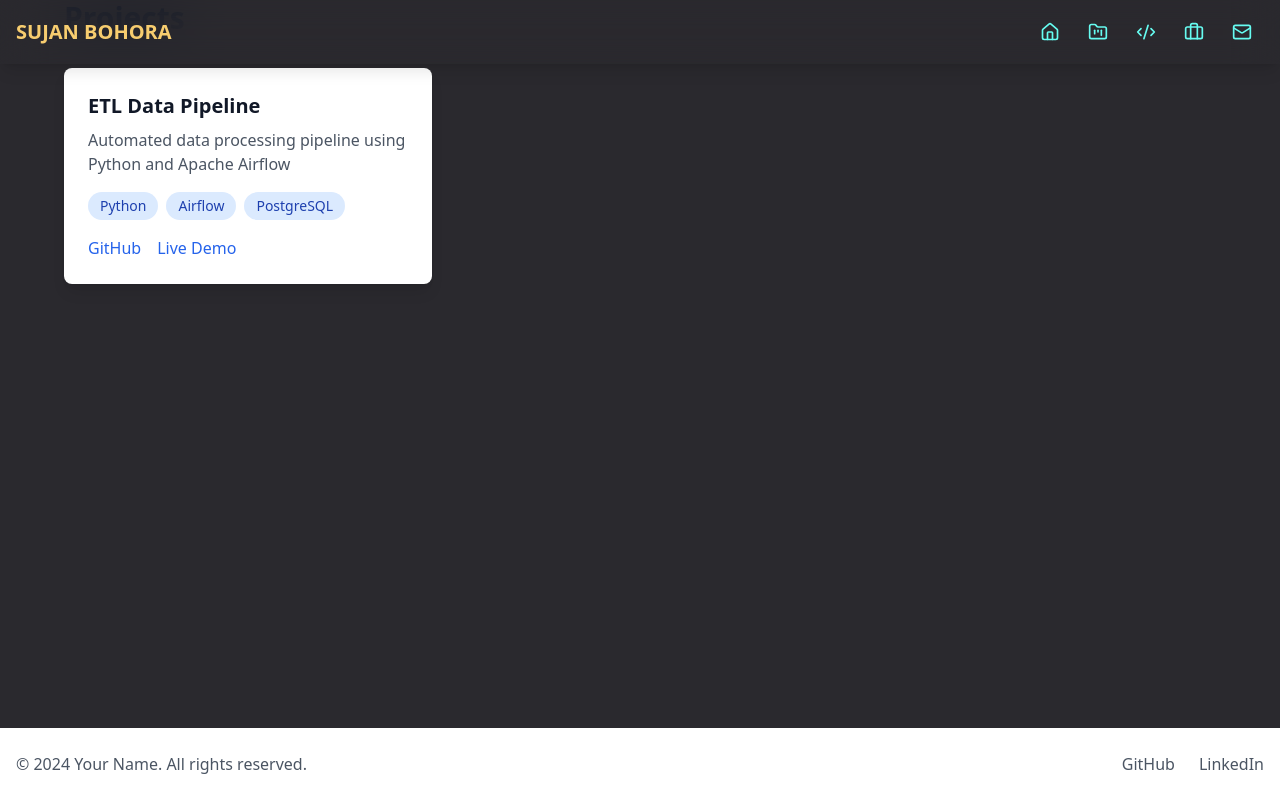
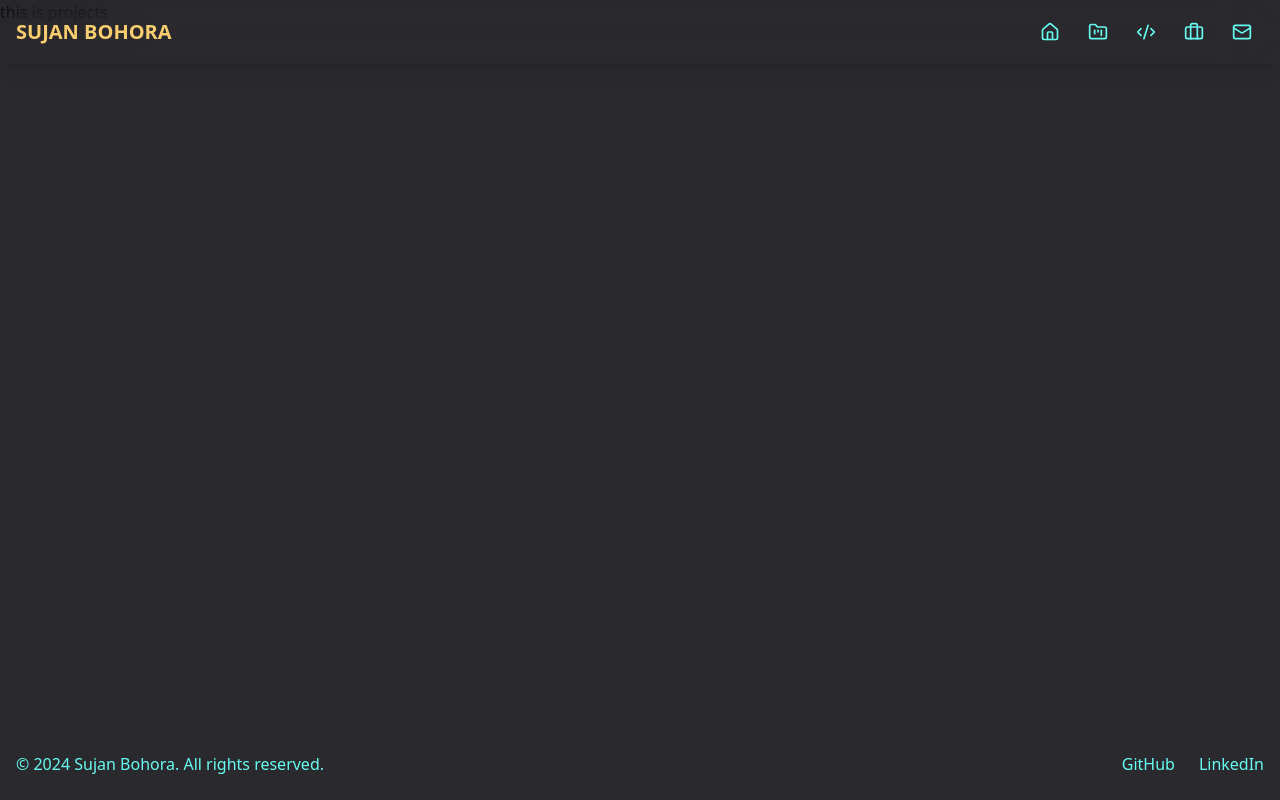
Before and after one commit to jansu11/website, a React (Vite) app: page /projects in a window 1280 px wide. Built offline with nearby package versions, Linux system fonts and the light colour scheme.

Commit message:
home page

```diff
--- a/src/components/Footer.jsx
+++ b/src/components/Footer.jsx
@@ -1,21 +1,21 @@
 const Footer = () => {
     return (
-      <footer className="bg-white dark:bg-gray-800 shadow-lg mt-12">
+      <footer className="bg-primary dark:bg-gray-800 shadow-lg mt-12">
         <div className="max-w-7xl mx-auto px-4 py-6">
           <div className="flex flex-col md:flex-row justify-between items-center">
-            <div className="text-gray-600 dark:text-gray-300">
-              © 2024 Your Name. All rights reserved.
+            <div className="text-secondary dark:text-gray-300">
+              © 2024 Sujan Bohora. All rights reserved.
             </div>
-            <div className="flex space-x-6 mt-4 md:mt-0">
+            <div className="flex space-x-6 mt-4 md:mt-0 text-secondary">
               <a
                 href="https://github.com/yourusername"
-                className="text-gray-600 dark:text-gray-300 hover:text-gray-900 dark:hover:text-white"
+                className="text-secondary dark:text-gray-300 hover:text-gray-100 dark:hover:text-white"
               >
                 GitHub
               </a>
               <a
                 href="https://linkedin.com/in/yourusername"
-                className="text-gray-600 dark:text-gray-300 hover:text-gray-900 dark:hover:text-white"
+                className="text-secondary dark:text-gray-300 hover:text-gray-100 dark:hover:text-white"
               >
                 LinkedIn
               </a>
--- /dev/null
+++ b/src/components/Project.jsx
@@ -0,0 +1,30 @@
+import { motion } from 'framer-motion';
+import { useEffect,useState } from 'react';
+import Section from '../components/Section';
+import Card from '../components/Project/Card';
+
+const Projects = () => {
+
+  const [projects, setProjects] = useState([]);
+
+  useEffect(()=> {
+    fetch("/projects.json")
+    .then(response => response.json())
+    .then((data) => setProjects(data));
+
+  }, [])
+
+      {/* Projects Preview Section */}
+
+      return (
+          <div className="grid grid-rows-1 md:grid-rows-2 lg:grid-rows-3 gap-6">
+            {projects.map((project) => (
+              <Card key={project.id} project={project}/>
+            ))}
+          </div>
+
+      )
+
+}
+
+export default Projects
--- a/src/components/Section.jsx
+++ b/src/components/Section.jsx
@@ -14,7 +14,7 @@ const Section = ({ children, className = "", id = "", bgColor = "bg-transparent"
       initial={{ opacity: 0, y: 50 }}
       animate={inView ? { opacity: 1, y: 0 } : { opacity: 0, y: 50 }}
       transition={{ duration: 0.6, ease: "easeOut" }}
-      className={`max-h-screen  py-20 ${bgColor} ${className} `}
+      className={`  py-20 ${bgColor} ${className} `}
     >
       {children}
     </motion.section>
--- a/src/pages/Home.jsx
+++ b/src/pages/Home.jsx
@@ -1,18 +1,9 @@
 import { motion } from 'framer-motion';
 import { useEffect,useState } from 'react';
 import Section from '../components/Section';
-import Card from '../components/Project/Card';
+import Project from '../components/Project'
 
 const Home = () => {
-  const [projects, setProjects] = useState([]);
-
-  useEffect(()=> {
-    fetch("/projects.json")
-    .then(response => response.json())
-    .then((data) => setProjects(data));
-
-  }, [])
-
 
   return (
     <div className="space-y-0">
@@ -57,19 +48,17 @@ const Home = () => {
       </Section>
 
       {/* Projects Preview Section */}
+
+           {/* Projects Preview Section */}
       <Section bgColor="bg-gray-100 dark:bg-gray-900">
         <div className="max-w-4xl mx-auto">
           <h2 className="text-3xl font-bold text-gray-900 dark:text-white mb-8 text-center">
             Featured Projects
           </h2>
-          <div className="grid grid-rows-1 md:grid-rows-2 lg:grid-rows-3 gap-6">
-            {projects.map((project) => (
-              <Card key={project.id} project={project}/>
-            ))}
-          </div>
+
+          <Project></Project>
         </div>
       </Section>
-
 
       {/* Skills Section */}
       <Section bgColor="bg-white dark:bg-gray-800">
--- a/src/pages/Projects.jsx
+++ b/src/pages/Projects.jsx
@@ -1,63 +1,11 @@
+
 const Projects = () => {
-    const projects = [
-      {
-        title: 'ETL Data Pipeline',
-        description: 'Automated data processing pipeline using Python and Apache Airflow',
-        technologies: ['Python', 'Airflow', 'PostgreSQL'],
-        github: '#',
-        demo: '#',
-      },
-      // Add more projects...
-    ];
+  return (
+    <div>
+      this is projects
+    </div>
 
-    return (
-      <div className="max-w-6xl mx-auto">
-        <h1 className="text-3xl font-bold text-gray-900 dark:text-white mb-8">
-          Projects
-        </h1>
-        <div className="grid grid-cols-1 md:grid-cols-2 lg:grid-cols-3 gap-6">
-          {projects.map((project, index) => (
-            <div
-              key={index}
-              className="bg-white dark:bg-gray-800 rounded-lg shadow-lg overflow-hidden"
-            >
-              <div className="p-6">
-                <h3 className="text-xl font-bold text-gray-900 dark:text-white mb-2">
-                  {project.title}
-                </h3>
-                <p className="text-gray-600 dark:text-gray-300 mb-4">
-                  {project.description}
-                </p>
-                <div className="flex flex-wrap gap-2 mb-4">
-                  {project.technologies.map((tech, i) => (
-                    <span
-                      key={i}
-                      className="px-3 py-1 bg-blue-100 dark:bg-blue-900 text-blue-800 dark:text-blue-100 rounded-full text-sm"
-                    >
-                      {tech}
-                    </span>
-                  ))}
-                </div>
-                <div className="flex space-x-4">
-                  <a
-                    href={project.github}
-                    className="text-blue-600 dark:text-blue-400 hover:underline"
-                  >
-                    GitHub
-                  </a>
-                  <a
-                    href={project.demo}
-                    className="text-blue-600 dark:text-blue-400 hover:underline"
-                  >
-                    Live Demo
-                  </a>
-                </div>
-              </div>
-            </div>
-          ))}
-        </div>
-      </div>
-    );
-  };
+  )
+}
 
-  export default Projects;
+export default Projects
```
